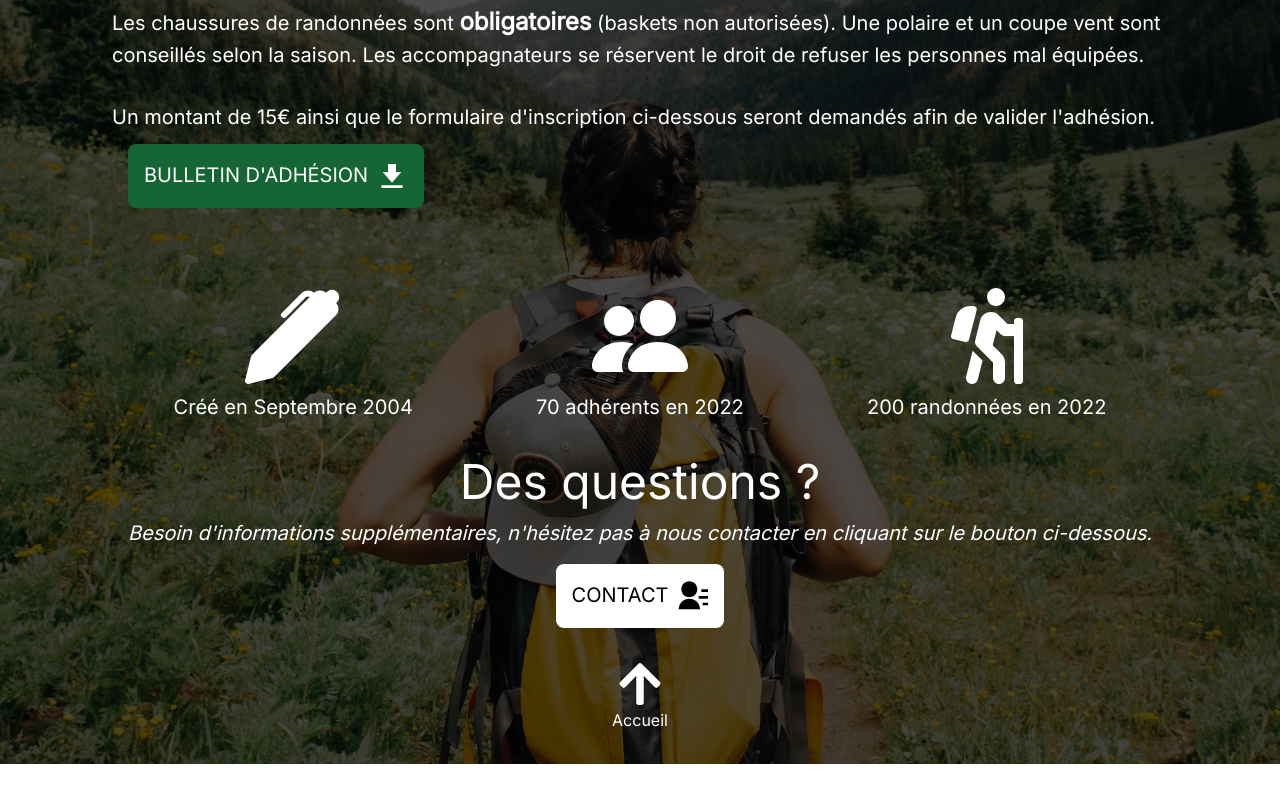
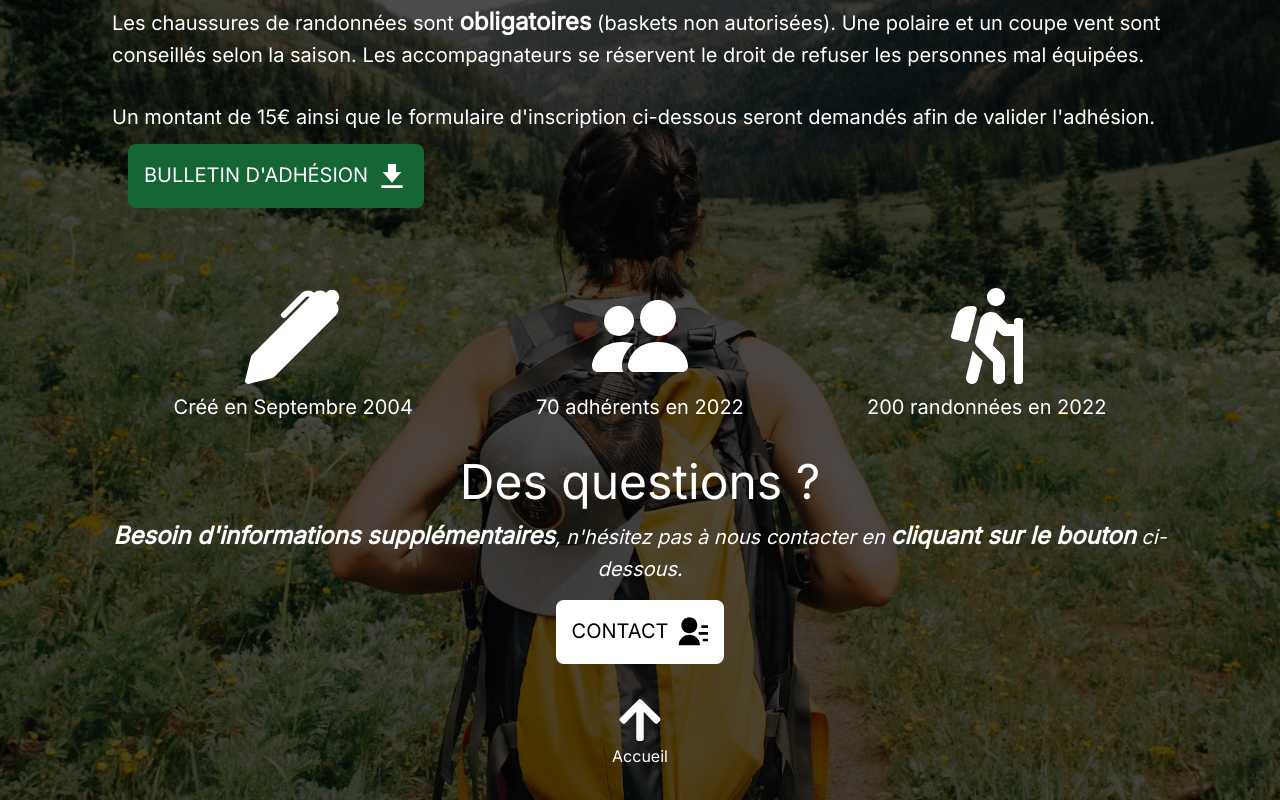
Before and after one commit to SebastienLaurentt/Galopins, a React (Vite) app: page / in a window 1280 px wide. Shown: the part 3676-4476 px from the top of the page. Before the commit the page ends 4440 px from the top, so only its background shows below. Built offline with nearby package versions, Linux system fonts and the light colour scheme.

Commit message:
update rejoindre section content

```diff
--- a/src/sections/Rejoindre.tsx
+++ b/src/sections/Rejoindre.tsx
@@ -58,7 +58,7 @@ function Rejoindre() {
                     </ul>
                     <div className='flex flex-col items-center  mx-auto mb-4 text-center'>
                         <p className='text-2xl md:text-3xl xl:text-3xl mb-0'>Des questions ? </p>
-                        <p className='italic mb-4'>Besoin d'informations supplémentaires, n'hésitez pas à nous contacter en cliquant sur le bouton ci-dessous.</p>
+                        <p className='italic mb-4'><strong>Besoin d'informations supplémentaires</strong>, n'hésitez pas à nous contacter en <strong>cliquant sur le bouton</strong> ci-dessous.</p>
                         <ContactButton />
                     </div>
 
```
